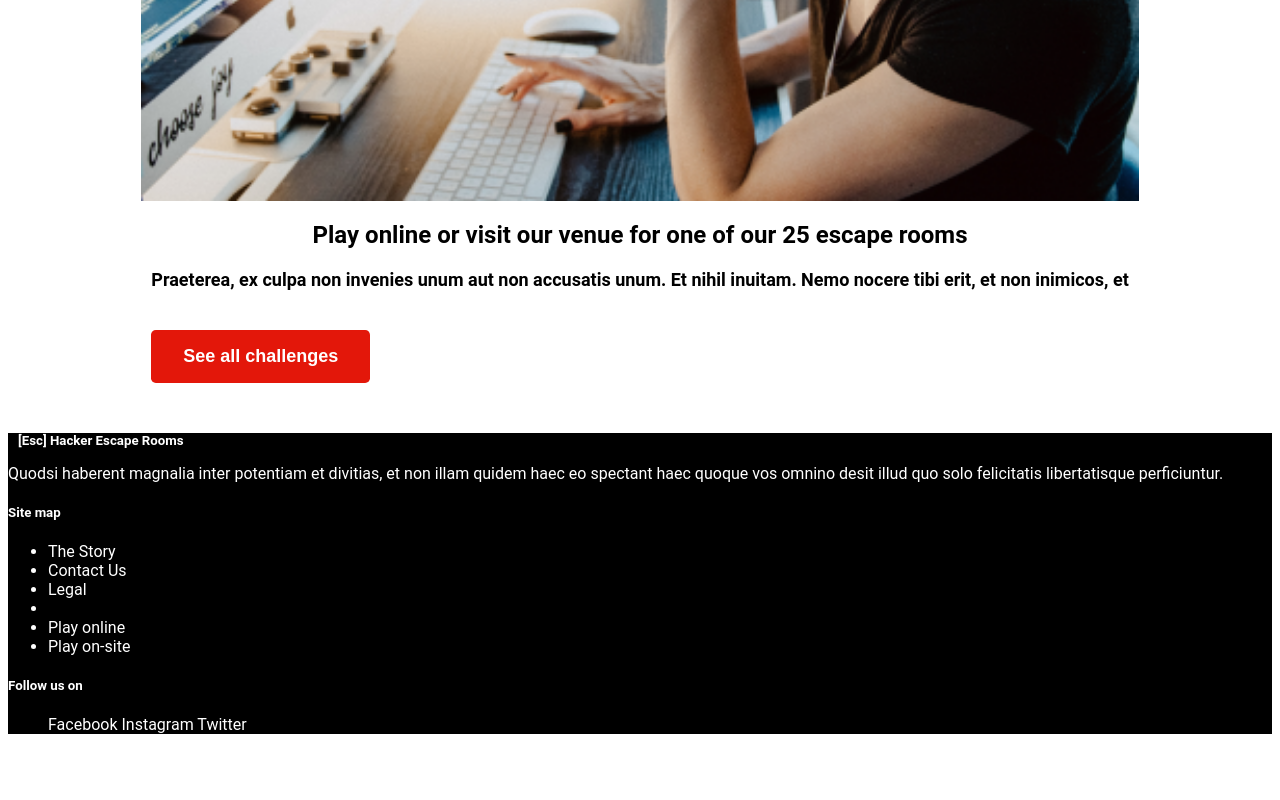
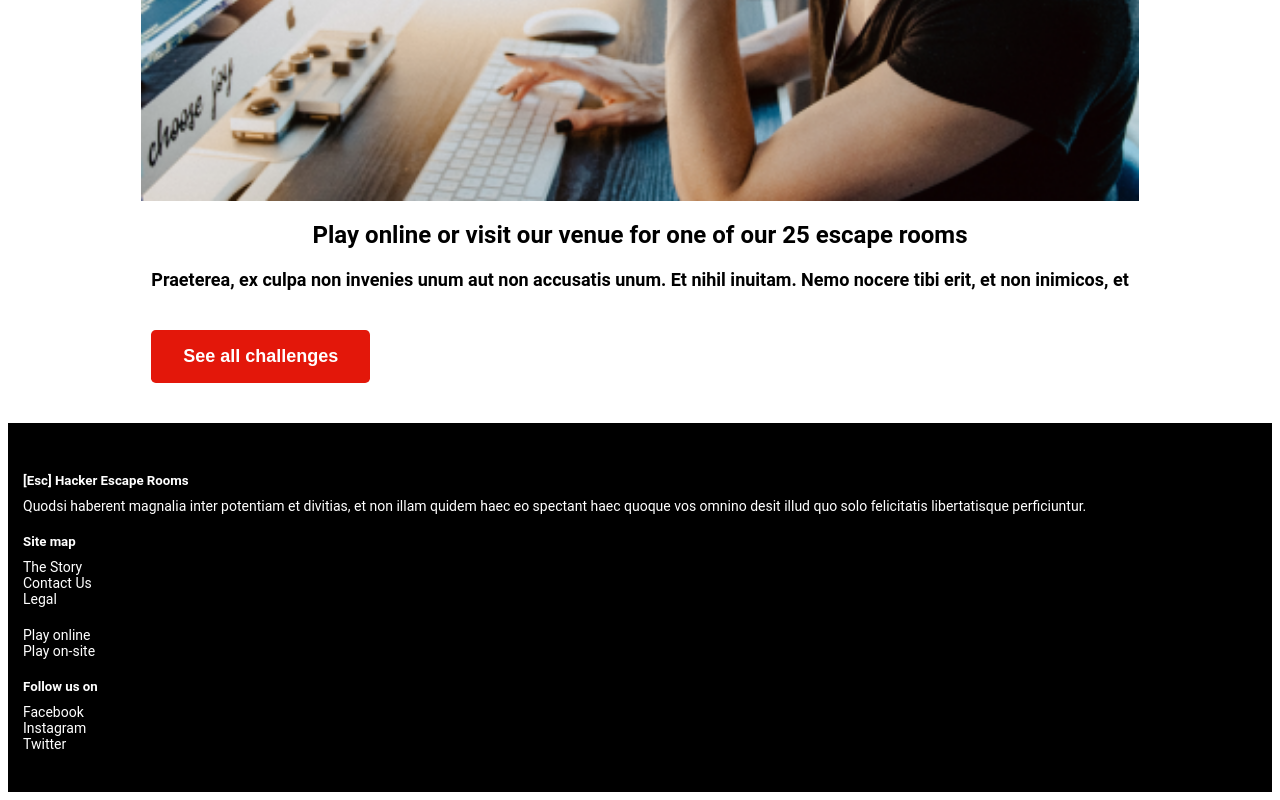
Before and after one commit to NordicNomadicLife/Esc-Escape-Rooms, a plain HTML site: page index.html in a window 1280 px wide. Shown: the part 3189-3989 px from the top of the page. Before the commit the page ends 3939 px from the top, so only its background shows below. Drawn offline with Linux system fonts and the light colour scheme; a script that the page names is missing.

Commit message:
first draft

```diff
--- a/style.css
+++ b/style.css
@@ -301,8 +301,54 @@ main {
 footer{
     background-color: black;
     color: white;
+    padding: 40px 0 40px;
 }
 
 .footerName{
-    margin: 10px 150px 10px 10px;
+    margin: 10px 10px 10px 15px;
 }
+
+.footerTextSmall{
+    margin: 10px 15px;
+    font-size: 14px;
+}
+
+.siteMap{
+    display: flex;
+    flex-direction: column;
+}
+
+.siteMapText{
+    margin: 10px 15px 10px;
+}
+
+.siteMap ul {
+    display: flex;
+    flex-direction: column;
+    margin: 0 -25px;
+    font-size: 14px;
+}
+
+.siteMap ul li{
+    list-style-type: none;
+}
+
+.spacer{
+    margin: 10px;
+}
+
+.followUs{
+    display: flex;
+    flex-direction: column;
+}
+
+.followUsText{
+    margin: 20px 15px 10px;
+}
+
+.followUs ul{
+    display: flex;
+    flex-direction: column;
+    margin: 0 -25px;
+    font-size: 14px;
+}
```
